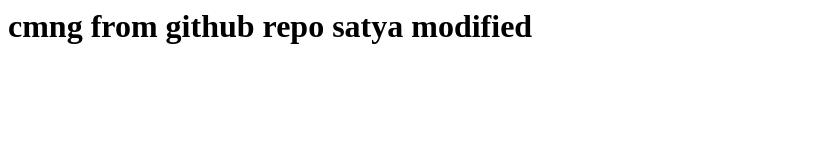
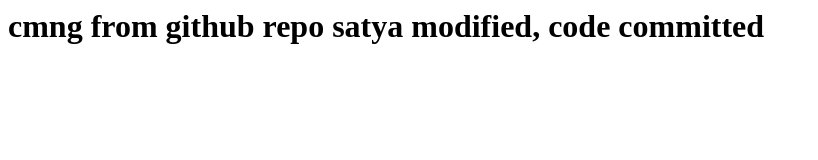
Before and after one commit to satyakrovvidi/webserverd2, a plain HTML site: page index.html in a window 1280 px wide. Shown: the whole page, without its empty margins (0-818 px from the left). Drawn offline with Linux system fonts and the light colour scheme.

Commit message:
Update index.html

```diff
--- a/index.html
+++ b/index.html
@@ -1 +1 @@
-<h1>cmng from github repo satya modified</h1>
+<h1>cmng from github repo satya modified, code committed</h1>
```
